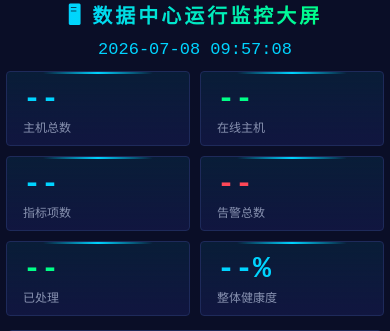
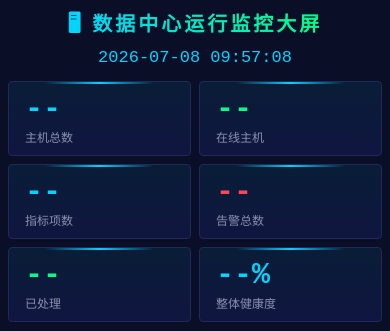
Before and after one commit to wuhu355/datacenter-screen, a Flask app: page / in a window 390 px wide. Shown: the top 331 px of the page. Run offline with Flask 3, Linux system fonts and the light colour scheme; data that the repository does not hold is empty; some libraries are stand-ins or nearby versions.

Commit message:
全部板块对齐：标题+卡片+图表统一在居中容器内
- .page 包裹所有内容（标题、卡片、图表）
- 统计卡片改为 3×2 网格，与图表区边对齐
- 标题栏位置同步移入容器

Co-Authored-By: Claude <noreply@anthropic.com>

```diff
--- a/datacenter-screen/static/css/layout.css
+++ b/datacenter-screen/static/css/layout.css
@@ -1,11 +1,18 @@
 /* ============================================
-   layout.css — 顶部全宽 + 图表区自适应两列
+   layout.css — 居中统一容器
    ============================================ */
 
-/* === 顶部：全宽标题栏 === */
+.page {
+  width: 88%;
+  max-width: 1500px;
+  margin: 0 auto;
+  padding: 14px 0 50px;
+}
+
+/* === 标题栏 === */
 .header {
   display: flex; align-items: center; justify-content: space-between;
-  height: 44px; padding: 0 20px; margin-bottom: 12px;
+  height: 44px; margin-bottom: 14px;
 }
 
 .header-title {
@@ -21,38 +28,31 @@
   font-family: 'Courier New', monospace;
 }
 
-/* === 顶部：全宽统计卡片 === */
-.stat-row {
-  display: flex; gap: 10px; padding: 0 16px; margin-bottom: 14px;
+/* === 统计卡片 — 3列×2行 === */
+.stat-grid {
+  display: grid;
+  grid-template-columns: repeat(3, 1fr);
+  gap: 12px;
+  margin-bottom: 14px;
 }
 
-/* === 图表区：居中，两列自适应 === */
-.page {
-  width: 88%;
-  max-width: 1500px;
-  margin: 0 auto;
-  padding: 0 0 50px;
-}
-
-/* 默认两列 */
+/* === 图表区 — 两列 + 全宽跨列 === */
 .content-grid {
   display: grid;
   grid-template-columns: 1fr 1fr;
   gap: 14px;
 }
 
-/* 全宽项横跨两列 */
 .content-grid .full {
   grid-column: 1 / -1;
 }
 
-/* 移动端：全部单列 */
+/* === 移动端 === */
 @media (max-width: 768px) {
-  .header { flex-direction: column; height: auto; gap: 4px; padding: 0 8px; }
+  .page { width: 100%; padding: 8px 8px 30px; }
+  .header { flex-direction: column; height: auto; gap: 4px; }
   .header-title { font-size: 20px; }
-  .stat-row { flex-wrap: wrap; padding: 0 6px; }
-  .stat-card { min-width: 45%; }
+  .stat-grid { grid-template-columns: repeat(2, 1fr); gap: 8px; }
   .stat-value { font-size: 22px; }
-  .page { width: 100%; padding: 0 8px 30px; }
   .content-grid { grid-template-columns: 1fr; }
 }
--- a/datacenter-screen/templates/index.html
+++ b/datacenter-screen/templates/index.html
@@ -11,14 +11,16 @@
 </head>
 <body>
 
-  <!-- 标题栏 — 全宽 -->
+<div class="page">
+
+  <!-- 标题栏 -->
   <div class="header">
     <span class="header-title">🖥 数据中心运行监控大屏</span>
     <span class="header-time" id="live-time">----&#45;&#45;-- --:--:--</span>
   </div>
 
-  <!-- 统计卡片 — 全宽 -->
-  <div class="stat-row">
+  <!-- 统计卡片 — 3×2 网格 -->
+  <div class="stat-grid">
     <div class="stat-card"><div class="stat-value" id="stat-hosts">--</div><div class="stat-label">主机总数</div></div>
     <div class="stat-card"><div class="stat-value success" id="stat-online">--</div><div class="stat-label">在线主机</div></div>
     <div class="stat-card"><div class="stat-value" id="stat-mods">--</div><div class="stat-label">指标项数</div></div>
@@ -27,8 +29,7 @@
     <div class="stat-card"><div class="stat-value" id="stat-health">--%</div><div class="stat-label">整体健康度</div></div>
   </div>
 
-  <!-- 图表区 — 居中，两列网格 -->
-  <div class="page">
+  <!-- 图表区 -->
   <div class="content-grid">
 
     <!-- CPU 趋势 — 全宽 -->
@@ -86,7 +87,8 @@
     </div>
 
   </div>
-  </div>
+
+</div>
 
 <script src="/static/js/api.js"></script>
 <script src="/static/js/charts.js"></script>
```
